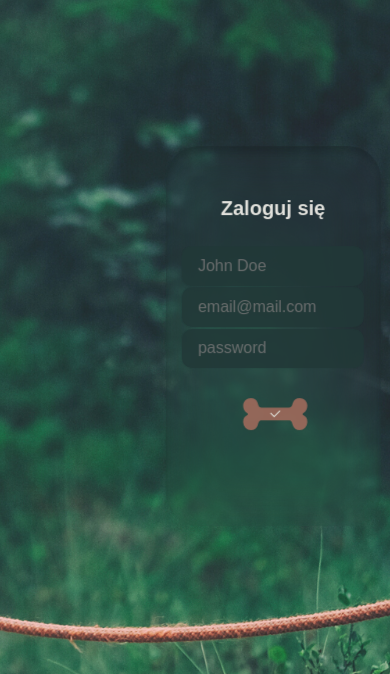
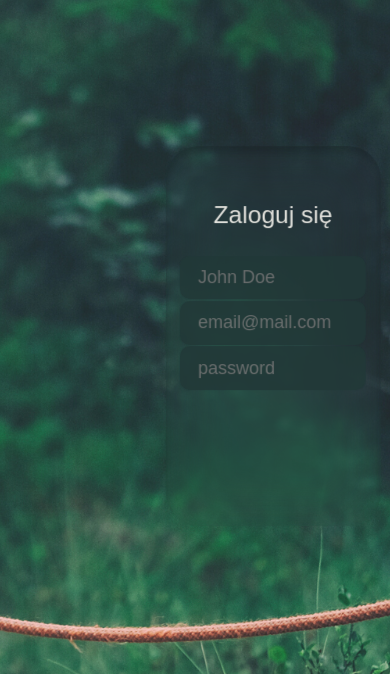
Before and after one commit to GabrielaWielgus/WDPAI, a PHP site: template public/views/login.html in a window 390 px wide. Shown: the part 170-844 px from the top of the page. Run offline with PHP 8.4, Linux system fonts and the light colour scheme; the template is opened without the code that fills it, so the values that code supplies are empty.

Commit message:
Style fixing

```diff
--- a/public/css/style.css
+++ b/public/css/style.css
@@ -37,41 +37,42 @@ form {
     flex-direction: column;
     justify-content: center;
     align-items: center;
+    opacity: 0.87;
+    backdrop-filter: blur(30px);
+    -webkit-backdrop-filter: blur(30px);
+    box-shadow: inset 0px 6px 6px #00000029;
+    border-radius: 33px;
+}
+
+b {
     text-align: left;
     font: normal normal normal 40px/45px Arial;
     letter-spacing: 0px;
     color: #FFFCF5;
-
-    box-shadow: inset 0px 6px 6px #00000029;
-    opacity: 0.87;
-    backdrop-filter: blur(30px);
-    -webkit-backdrop-filter: blur(30px);
-    border-radius: 33px;
-}
-
-b {
-    font-size: 1.15em;
     text-align: center;
-    margin-bottom: 1.3em;
+    margin-bottom: 0.5em;
+    margin-top: 1em;
 }
 button {
     background: transparent;
     width: 34%;
-    height: 20%;
+    height: 30%;
     border: none;
-    margin: 1.5em;
-    line-height: 2.5em;
+    margin: 2em;
 }
 
 input {
     background: #223938 0% 0% no-repeat padding-box;
+    text-align: left;
+    font: normal normal normal 18px/21px Arial;
+    letter-spacing: 0px;
     color: #FFFCF5;
     border: none;
     padding: 1em;
-    margin: 1em;
+    margin: 0.3em;
     border-radius: 10px;
     top: 225px;
-    width: 50%;
+    width: 60%;
     height: 2%;
 }
 
@@ -97,7 +98,7 @@ input {
     }
 
     b {
-        font-size: 0.5em;
+        font-size: 150em;
         margin-bottom: 0.7em;
     }
     button {
```
Also changed, not shown: 2 other files.
